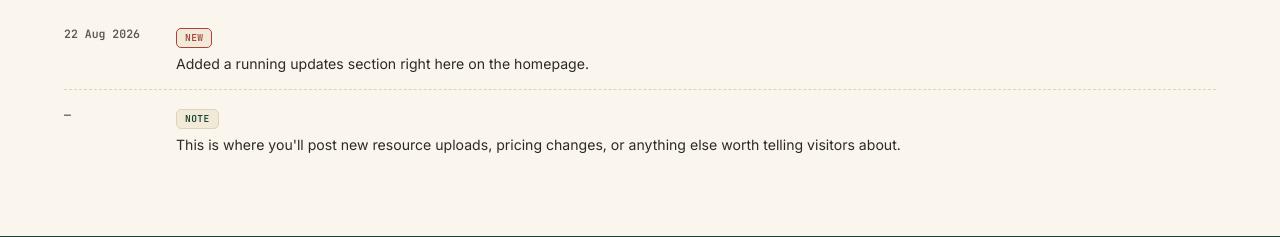
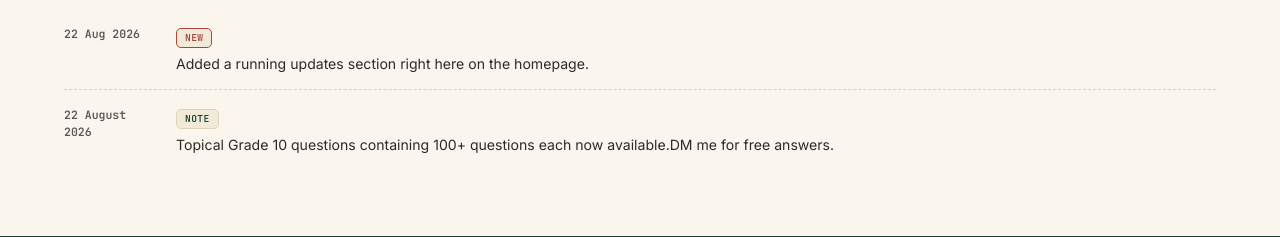
Before and after one commit to gmtrisen/gmt-learning, a Flask app: page / in a window 1280 px wide. Shown: the part 1330-1567 px from the top of the page. Run offline with Flask 3, Linux system fonts and the light colour scheme; data that the repository does not hold is empty.

Commit message:
Update index.html

```diff
--- a/templates/index.html
+++ b/templates/index.html
@@ -400,10 +400,10 @@
       </div>
     </div>
     <div class="update-item">
-      <div class="update-date">—</div>
+      <div class="update-date">22 August 2026</div>
       <div class="update-body">
         <span class="update-tag">Note</span>
-        <p>This is where you'll post new resource uploads, pricing changes, or anything else worth telling visitors about.</p>
+        <p>Topical Grade 10 questions containing 100+ questions each now available.DM me for free answers.</p>
       </div>
     </div>
   </div>
```
